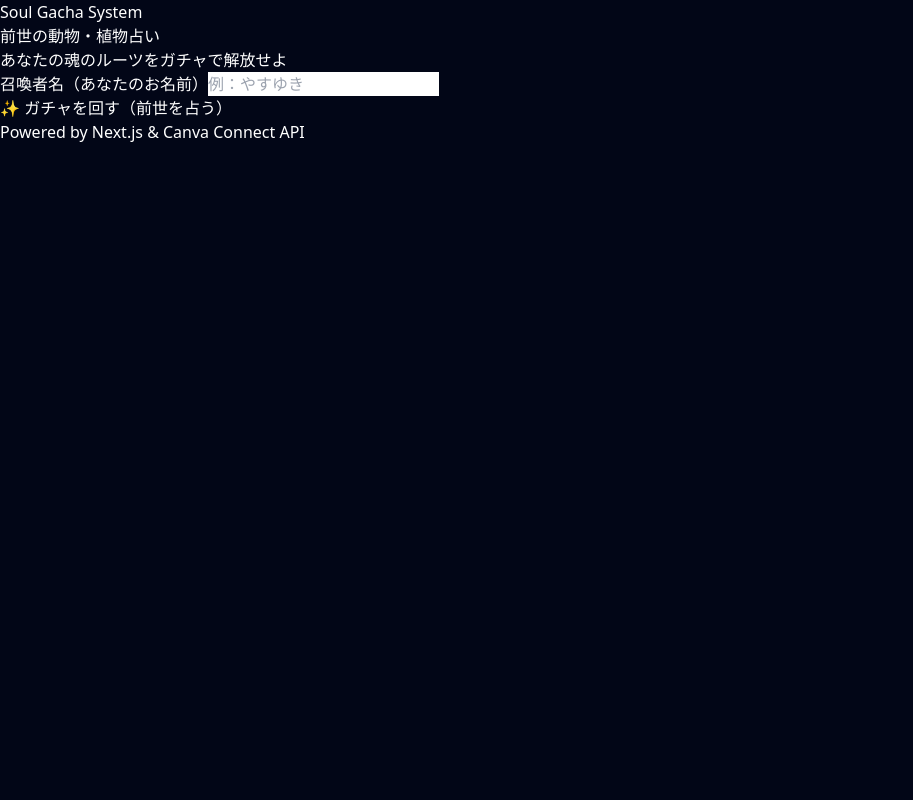
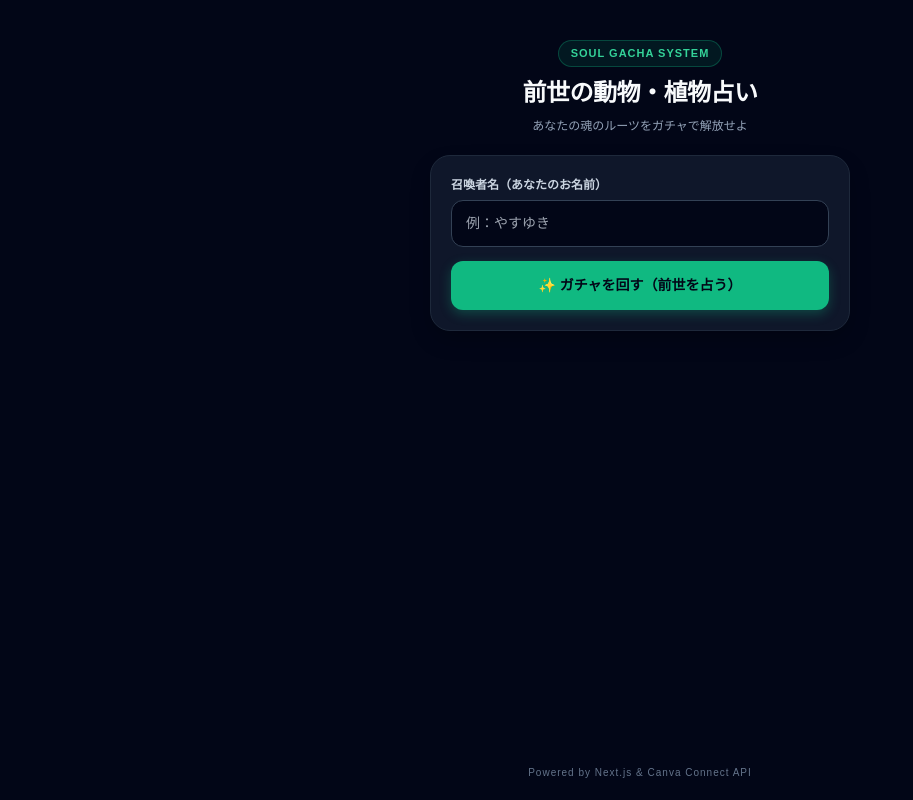
Before and after one commit to desrow9999-lang/canva-gacha-app-, a Next.js app: page / in a window 1280 px wide. Shown: the whole page, without its empty margins (0-913 px from the left). Built offline with nearby package versions, Linux system fonts and the light colour scheme.

Commit message:
Update page.tsx

```diff
--- a/app/page.tsx
+++ b/app/page.tsx
@@ -8,45 +8,45 @@ const creatures = [
     type: '神秘タイプ',
     habitat: '深い霧の森の奥深く',
     desc: 'マイペースで直感力が鋭く、夜になると知恵が冴え渡るタイプ。',
-    bg: 'bg-gradient-to-br from-indigo-950 via-purple-950 to-slate-900',
-    border: 'border-purple-500/40',
-    badge: 'bg-purple-500/20 text-purple-300 border-purple-500/30'
+    bg: '#1e1b4b', // 濃いインディゴ
+    border: '#a855f7',
+    badgeBg: '#581c87'
   },
   {
     name: 'ひまわりを纏うカマキリ',
     type: '情熱タイプ',
     habitat: '真夏のまばゆい草原',
     desc: '集中力抜群で、狙った獲物（目標）を絶対に逃さないハンター気質。',
-    bg: 'bg-gradient-to-br from-amber-950 via-orange-950 to-slate-900',
-    border: 'border-orange-500/40',
-    badge: 'bg-orange-500/20 text-orange-300 border-orange-500/30'
+    bg: '#431407', // 濃いオレンジ・ブラウン
+    border: '#f97316',
+    badgeBg: '#7c2d12'
   },
   {
     name: '深海のオオクラゲ × 水草',
     type: '癒やしタイプ',
     habitat: '光の届かない青い海中',
     desc: '周囲を穏やかな空気で包み込む。マイペースすぎてたまに心配される。',
-    bg: 'bg-gradient-to-br from-blue-950 via-teal-950 to-slate-900',
-    border: 'border-blue-500/40',
-    badge: 'bg-blue-500/20 text-blue-300 border-blue-500/30'
+    bg: '#082f49', // 濃いブルー
+    border: '#38bdf8',
+    badgeBg: '#0369a1'
   },
   {
     name: '桜の木に宿るリス',
     type: '春爛漫タイプ',
     habitat: '満開の桜並木',
     desc: '楽しいことが大好きで、周りの人たちに笑顔と幸せを運ぶムードメーカー。',
-    bg: 'bg-gradient-to-br from-rose-950 via-pink-950 to-slate-900',
-    border: 'border-pink-500/40',
-    badge: 'bg-pink-500/20 text-pink-300 border-pink-500/30'
+    bg: '#4c0519', // 濃いローズ
+    border: '#f43f5e',
+    badgeBg: '#9f1239'
   },
   {
     name: 'サボテンのトゲを宿すトカゲ',
     type: '忍耐・孤高タイプ',
     habitat: '灼熱の砂漠地帯',
     desc: '逆境にめちゃくちゃ強く、どんな困難も独自のクールな方法で乗り切る。',
-    bg: 'bg-gradient-to-br from-emerald-950 via-teal-950 to-slate-900',
-    border: 'border-emerald-500/40',
-    badge: 'bg-emerald-500/20 text-emerald-300 border-emerald-500/30'
+    bg: '#022c22', // 濃いエメラルド
+    border: '#10b981',
+    badgeBg: '#065f46'
   },
 ];
 
@@ -65,7 +65,7 @@ export default function CreatureFortuneApp() {
       const randomIndex = Math.floor(Math.random() * creatures.length);
       setResult(creatures[randomIndex]);
       setIsSpinning(false);
-    }, 1200);
+    }, 1000);
   };
 
   const shareToX = () => {
@@ -78,37 +78,37 @@ export default function CreatureFortuneApp() {
   };
 
   return (
-    <main className="min-h-screen bg-slate-950 text-slate-100 flex flex-col justify-between p-4 sm:p-6 font-sans">
-      <div className="w-full max-w-md mx-auto flex flex-col gap-6 my-auto">
+    <div style={{ minHeight: '100vh', backgroundColor: '#020617', color: '#f8fafc', padding: '20px', fontFamily: 'sans-serif', display: 'flex', flexDirection: 'column', justifyContent: 'space-between', boxSizing: 'border-box' }}>
+      <div style={{ width: '100%', maxWidth: '420px', margin: '0 auto', display: 'flex', flexDirection: 'column', gap: '20px' }}>
 
         {/* ヘッダー */}
-        <div className="text-center space-y-2 pt-2">
-          <span className="inline-block px-3 py-1 rounded-full bg-emerald-500/10 border border-emerald-500/20 text-emerald-400 text-xs font-bold tracking-widest uppercase">
+        <div style={{ textAlign: 'center', marginTop: '20px' }}>
+          <span style={{ display: 'inline-block', padding: '4px 12px', borderRadius: '9999px', backgroundColor: 'rgba(16, 185, 129, 0.1)', border: '1px solid rgba(16, 185, 129, 0.3)', color: '#34d399', fontSize: '11px', fontWeight: 'bold', textTransform: 'uppercase', letterSpacing: '1px', marginBottom: '8px' }}>
             Soul Gacha System
           </span>
-          <h1 className="text-2xl sm:text-3xl font-extrabold tracking-tight text-white">
+          <h1 style={{ fontSize: '24px', fontWeight: '900', margin: '0 0 6px 0', letterSpacing: '-0.5px' }}>
             前世の動物・植物占い
           </h1>
-          <p className="text-xs text-slate-400">あなたの魂のルーツをガチャで解放せよ</p>
+          <p style={{ fontSize: '12px', color: '#94a3b8', margin: 0 }}>あなたの魂のルーツをガチャで解放せよ</p>
         </div>
 
-        {/* 入力カード */}
-        <div className="bg-slate-900 border border-slate-800 p-5 sm:p-6 rounded-2xl shadow-xl space-y-4">
-          <div className="space-y-1.5">
-            <label className="text-xs font-semibold text-slate-300">召喚者名（あなたのお名前）</label>
+        {/* 入力フォームカード */}
+        <div style={{ backgroundColor: '#0f172a', border: '1px solid #1e293b', borderRadius: '20px', padding: '20px', boxShadow: '0 10px 25px -5px rgba(0, 0, 0, 0.3)', display: 'flex', flexDirection: 'column', gap: '14px' }}>
+          <div style={{ display: 'flex', flexDirection: 'column', gap: '6px' }}>
+            <label style={{ fontSize: '12px', fontWeight: 'bold', color: '#cbd5e1' }}>召喚者名（あなたのお名前）</label>
             <input
               type="text"
               placeholder="例：やすゆき"
               value={userName}
               onChange={(e) => setUserName(e.target.value)}
-              className="w-full bg-slate-950 border border-slate-800 rounded-xl px-4 py-3 text-sm text-white placeholder-slate-600 focus:outline-none focus:border-emerald-500 transition-colors"
+              style={{ width: '100%', backgroundColor: '#020617', border: '1px solid #334155', borderRadius: '12px', padding: '12px 14px', fontSize: '14px', color: '#fff', outline: 'none', boxSizing: 'border-box' }}
             />
           </div>
 
           <button
             onClick={drawFortune}
             disabled={isSpinning}
-            className="w-full bg-emerald-500 hover:bg-emerald-400 text-slate-950 font-bold py-3.5 px-4 rounded-xl shadow-lg shadow-emerald-500/10 active:scale-[0.98] transition-all disabled:opacity-50 text-sm tracking-wide"
+            style={{ width: '100%', backgroundColor: '#10b981', color: '#020617', fontWeight: '900', padding: '14px', borderRadius: '12px', border: 'none', cursor: 'pointer', fontSize: '14px', boxShadow: '0 4px 12px rgba(16, 185, 129, 0.3)' }}
           >
             {isSpinning ? '🔮 魂の波長を同調中...' : '✨ ガチャを回す（前世を占う）'}
           </button>
@@ -116,41 +116,37 @@ export default function CreatureFortuneApp() {
 
         {/* 結果表示カード */}
         {result && (
-          <div className={`w-full ${result.bg} border ${result.border} p-5 sm:p-6 rounded-2xl shadow-2xl space-y-4`}>
+          <div style={{ backgroundColor: result.bg, border: `2px solid ${result.border}`, borderRadius: '20px', padding: '22px', boxShadow: '0 20px 30px -10px rgba(0,0,0,0.5)', display: 'flex', flexDirection: 'column', gap: '16px' }}>
 
-            {/* 上部タグ＆名前 */}
-            <div className="flex justify-between items-center">
-              <span className={`text-[11px] font-bold px-3 py-1 rounded-full border ${result.badge}`}>
+            <div style={{ display: 'flex', justifyContent: 'space-between', alignItems: 'center' }}>
+              <span style={{ fontSize: '11px', fontWeight: 'bold', padding: '4px 12px', borderRadius: '9999px', backgroundColor: result.badgeBg, color: '#fff', border: `1px solid ${result.border}` }}>
                 {result.type}
               </span>
-              <span className="text-xs text-slate-300 font-medium">{userName} さんの前世</span>
+              <span style={{ fontSize: '12px', color: '#cbd5e1', fontWeight: '500' }}>{userName} さんの前世</span>
             </div>
 
-            {/* メインタイトル */}
-            <div className="text-center space-y-1 py-1">
-              <h2 className="text-xl sm:text-2xl font-black text-white tracking-wide">
+            <div style={{ textAlign: 'center' }}>
+              <h2 style={{ fontSize: '22px', fontWeight: '900', margin: '0 0 6px 0', color: '#fff' }}>
                 {result.name}
               </h2>
-              <p className="text-xs text-emerald-400 font-semibold">🌿 覚醒生息地：{result.habitat}</p>
+              <p style={{ fontSize: '12px', color: '#34d399', fontWeight: 'bold', margin: 0 }}>🌿 覚醒生息地：{result.habitat}</p>
             </div>
 
-            {/* 解説テキスト */}
-            <div className="bg-slate-950/60 border border-white/10 p-3.5 rounded-xl text-xs sm:text-sm text-slate-200 leading-relaxed">
-              <p>{result.desc}</p>
+            <div style={{ backgroundColor: 'rgba(2, 6, 23, 0.6)', border: '1px solid rgba(255,255,255,0.1)', padding: '14px', borderRadius: '12px', fontSize: '13px', color: '#e2e8f0', lineHeight: '1.6' }}>
+              <p style={{ margin: 0 }}>{result.desc}</p>
             </div>
 
-            {/* シェア＆アクションボタン */}
-            <div className="space-y-2 pt-2">
+            <div style={{ display: 'flex', flexDirection: 'column', gap: '10px', paddingTop: '4px' }}>
               <button
                 onClick={shareToX}
-                className="w-full bg-black hover:bg-slate-900 text-white font-bold py-3 px-4 rounded-xl border border-slate-700 transition-all text-xs sm:text-sm flex items-center justify-center gap-2"
+                style={{ width: '100%', backgroundColor: '#000', color: '#fff', fontWeight: 'bold', padding: '12px', borderRadius: '12px', border: '1px solid #475569', cursor: 'pointer', fontSize: '13px', display: 'flex', alignItems: 'center', justifyContent: 'center', gap: '8px' }}
               >
                 <span>𝕏 結果をシェアして友達に教える</span>
               </button>
 
               <button
                 onClick={() => alert('Canva API連携機能を次に実装します！')}
-                className="w-full bg-white/10 hover:bg-white/20 text-white font-medium py-2.5 px-4 rounded-xl transition-all text-xs flex items-center justify-center gap-2 border border-white/5"
+                style={{ width: '100%', backgroundColor: 'rgba(255,255,255,0.1)', color: '#fff', fontWeight: '500', padding: '10px', borderRadius: '12px', border: '1px solid rgba(255,255,255,0.1)', cursor: 'pointer', fontSize: '12px' }}
               >
                 <span>🎨 Canvaで特製カード画像を生成する</span>
               </button>
@@ -161,9 +157,9 @@ export default function CreatureFortuneApp() {
 
       </div>
 
-      <footer className="text-[10px] text-slate-500 text-center pt-8 tracking-wider">
+      <footer style={{ fontSize: '10px', color: '#64748b', textAlign: 'center', marginTop: '30px', letterSpacing: '1px' }}>
         Powered by Next.js & Canva Connect API
       </footer>
-    </main>
+    </div>
   );
 }
```
